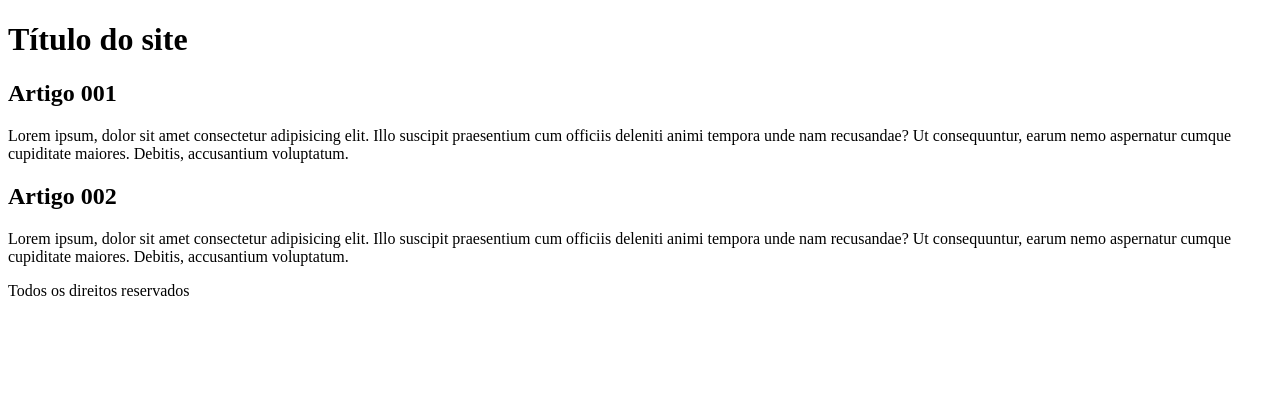
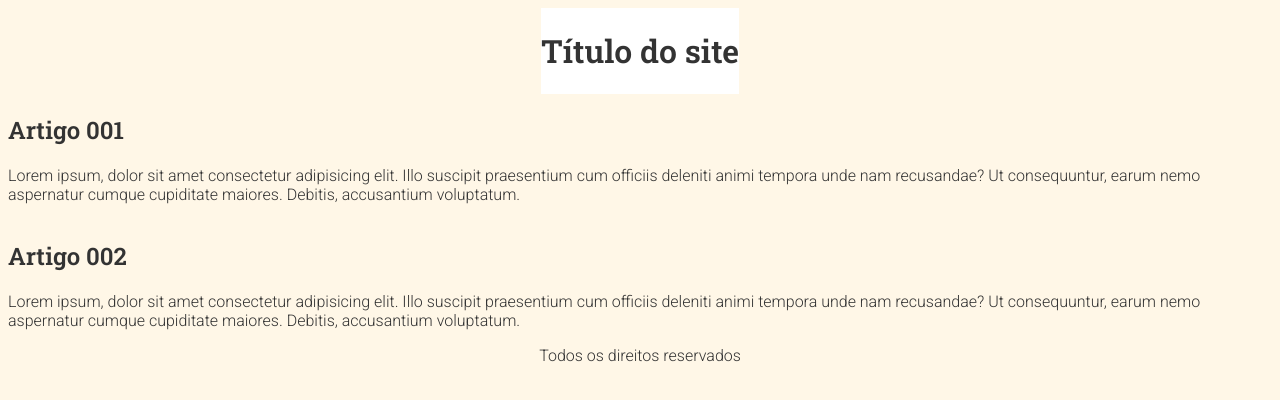
Before and after one commit to mpflo/projeto-site, a plain HTML site: page index.html in a window 1280 px wide. Drawn offline with Linux system fonts and the light colour scheme.

Commit message:
add style.css

```diff
--- /dev/null
+++ b/estilos/style.css
@@ -0,0 +1,30 @@
+@import url('https://fonts.googleapis.com/css2?family=Roboto+Slab:wght@600&display=swap');
+@import url('https://fonts.googleapis.com/css2?family=Roboto:wght@300&display=swap');
+
+body {
+    background-color: #fff7e7;
+    color: #333;
+    display: flex;
+    justify-content: center;
+    align-items: center;
+    flex-direction: column;
+}
+
+h1,
+h2,
+h3 {
+    font-family: 'Roboto Slab', serif;
+}
+
+p {
+    font-family: 'Roboto', sans-serif;
+}
+
+main {
+    background-color: #fff;
+
+}
+
+footer {
+    font-family: 'Roboto', sans-serif;
+}
--- a/index.html
+++ b/index.html
@@ -5,6 +5,7 @@
     <meta http-equiv="X-UA-Compatible" content="IE=edge">
     <meta name="viewport" content="width=device-width, initial-scale=1.0">
     <title>Título do site</title>
+    <link rel="stylesheet" href="estilos/style.css">
 </head>
 <body>
     <main>
```
